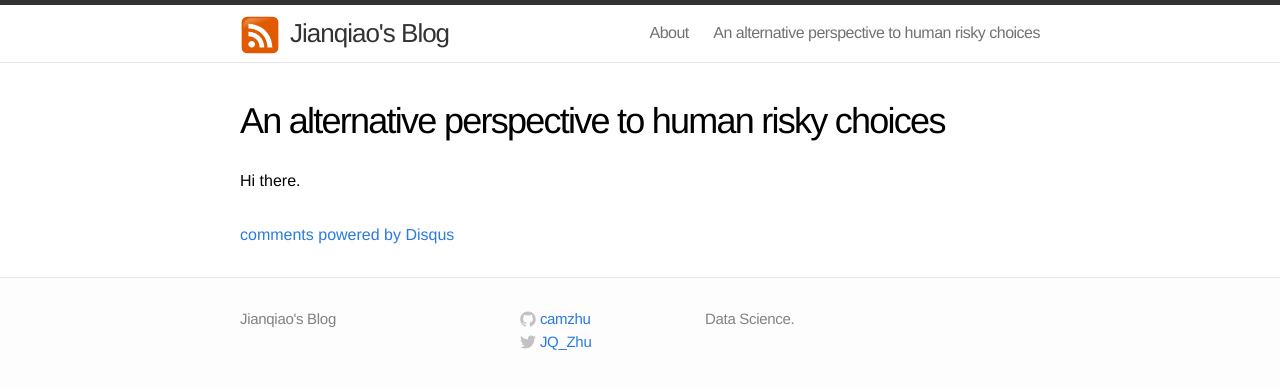
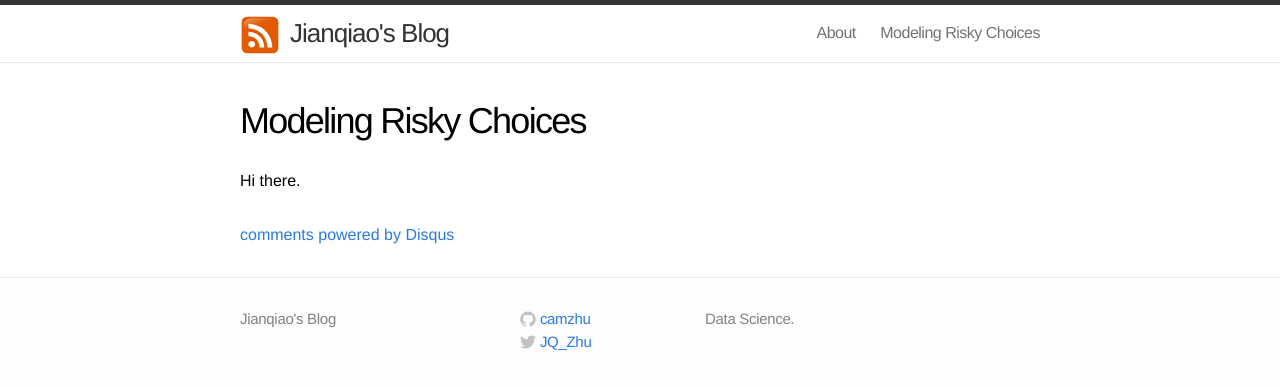
Before and after one commit to jianqiaozhu/jianqiaozhu.github.io, a Jekyll site: the page built from riskychoices.md, in a window 1280 px wide. Shown: the top 389 px of the page. Built offline with Jekyll 4.4.1, drawn with Linux system fonts in a browser that asks for light colours; Markdown is read by kramdown in place of the engine named in the settings; comment, search, counter and statistics services are not loaded.

Commit message:
Update riskychoices.md

```diff
--- a/riskychoices.md
+++ b/riskychoices.md
@@ -2,7 +2,7 @@
 layout: page
 mathjax: true
 comments: true
-title: An alternative perspective to human risky choices
+title: Modeling Risky Choices
 permalink: /riskychoices/
 ---
 
```
